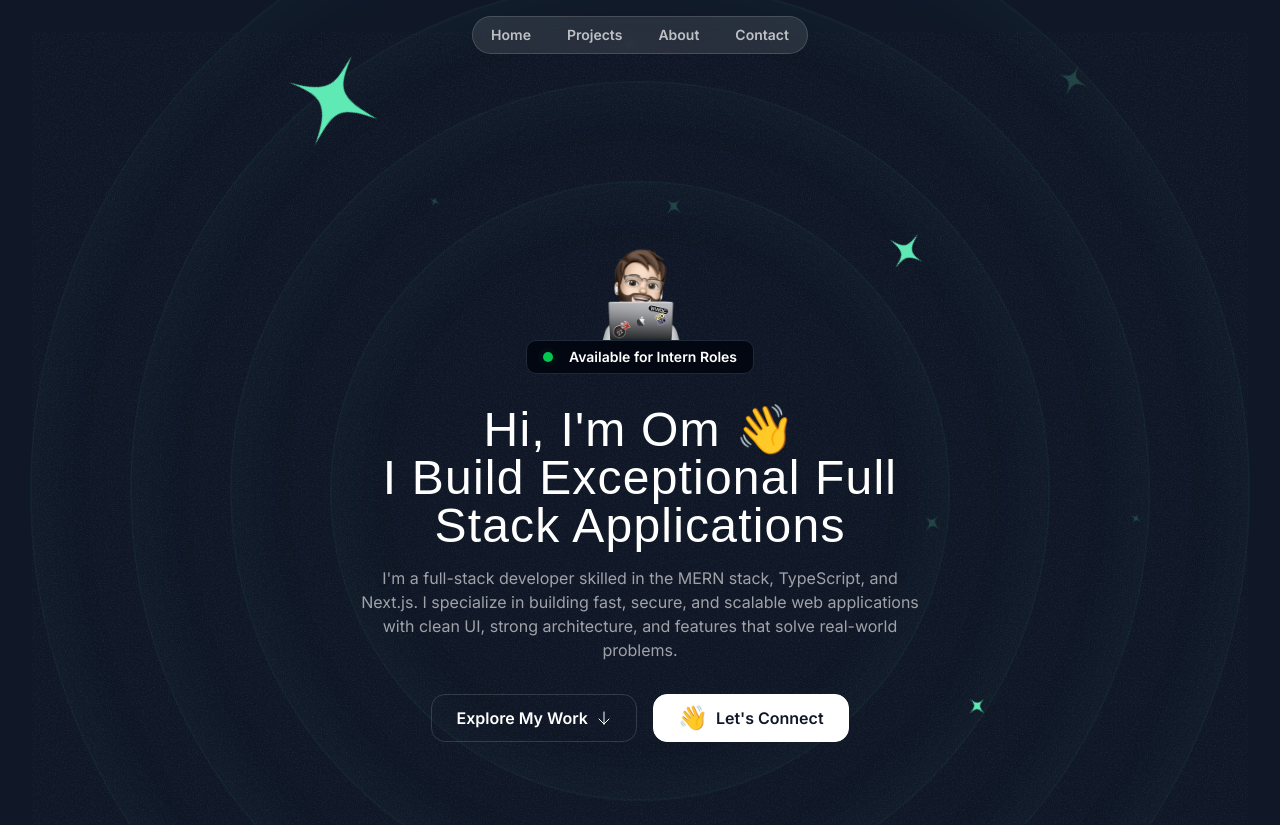
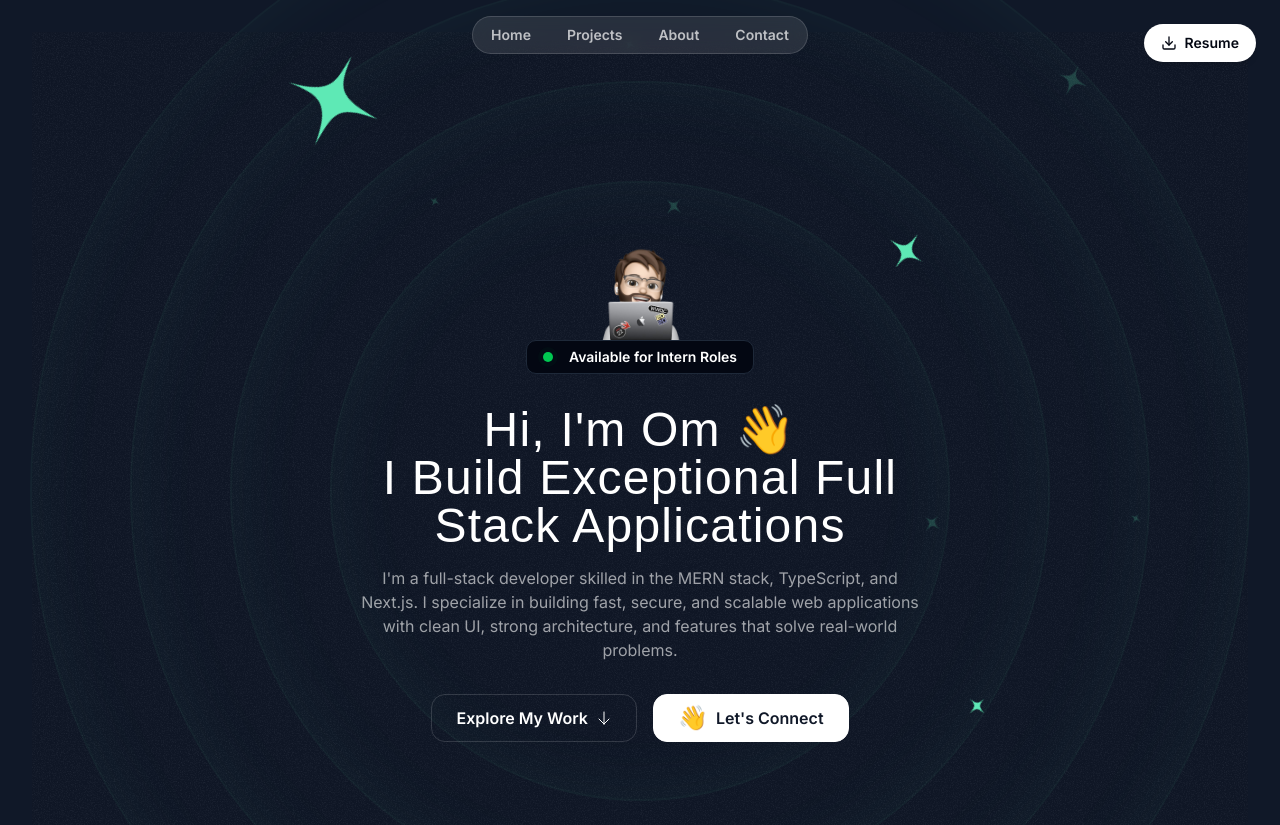
Before and after one commit to OmXDev/Portfolio-site, a Next.js app: page / in a window 1280 px wide. Shown: the top 825 px of the page. Built offline with nearby package versions, Linux system fonts and the light colour scheme; a web font is replaced by a local one.

Commit message:
add resume download button

```diff
--- a/app/page.tsx
+++ b/app/page.tsx
@@ -1,3 +1,4 @@
+import ResumeDownloadButton from "@/components/ResumeDownloadButton";
 import { AboutSection } from "@/sections/About";
 import { ContactSection } from "@/sections/Contact";
 import { FooterSection } from "@/sections/Footer";
@@ -11,6 +12,7 @@ export default function Home() {
     <main>
       <div className="">
         <Header/>
+        <ResumeDownloadButton/>
         <HeroSection/>
         <ProjectsSection/>
         <TapeSection/>
--- /dev/null
+++ b/components/ResumeDownloadButton.tsx
@@ -0,0 +1,18 @@
+// components/ResumeDownloadButton.tsx
+"use client"
+import { Download } from "lucide-react"
+
+export default function ResumeDownloadButton() {
+  return (
+    <a
+      href="/Om_Gupta_Resume.pdf"
+      download
+      target="_blank"
+      rel="noopener noreferrer"
+      className="fixed top-16 right-2.5 md:top-6 md:right-6 z-50 bg-white text-gray-950 px-4 py-2 rounded-full shadow-md border border-white/20 hover:shadow-xl hover:from-emerald-500 hover:to-sky-500 transition-all duration-200 flex items-center gap-2 backdrop-blur-sm"
+    >
+      <Download className="w-4 h-4" />
+      <span className="text-sm font-semibold"> Resume</span>
+    </a>
+  )
+}
```
Also changed, not shown: 1 other file (tests, documents, lock files or other folders).
